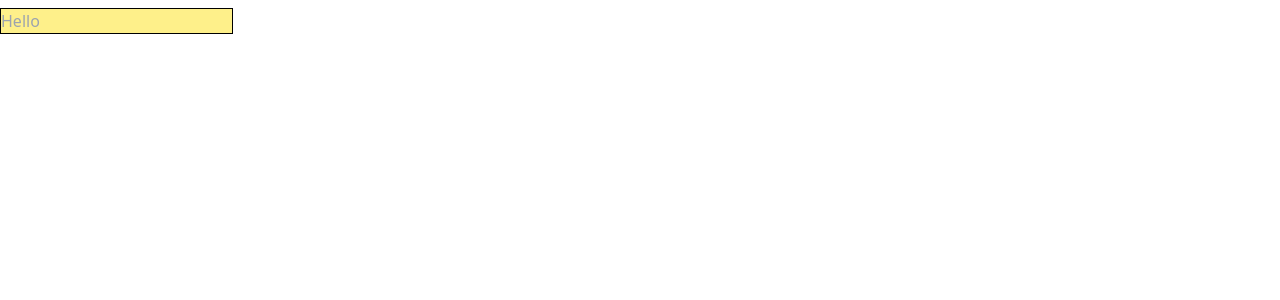
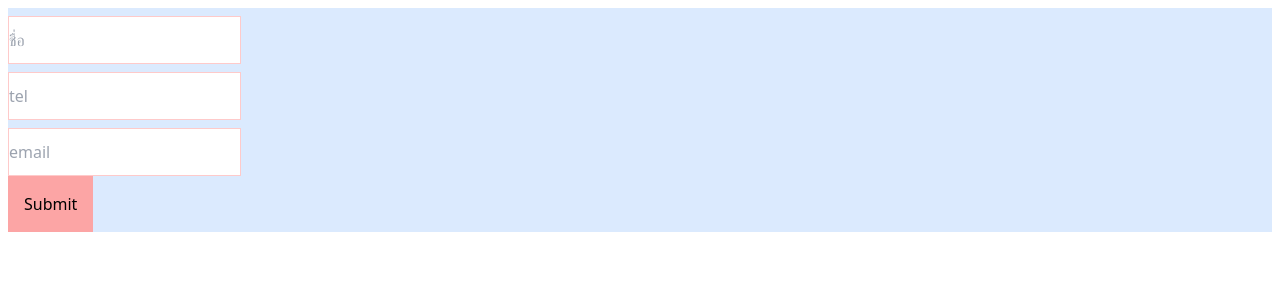
Before and after one commit to soAcademy/workshop-state-and-event, a React (Create React App) app: page / in a window 1280 px wide. Shown: the top 300 px of the page. Built offline with nearby package versions, Linux system fonts and the light colour scheme.

Commit message:
feat: Add Event7

```diff
--- a/src/App.js
+++ b/src/App.js
@@ -4,6 +4,7 @@ import Event3 from "./Events/Event3.js";
 import Event4 from "./Events/Event4.js";
 import Event5 from "./Events/Event5.js";
 import Event6 from "./Events/Event6.js";
+import Event7 from "./Events/Event7.js";
 
 const App = () => {
   return (
@@ -13,7 +14,8 @@ const App = () => {
       {/* <Event3 /> */}
       {/* <Event4 /> */}
       {/* <Event5 /> */}
-      <Event6 />
+      {/* <Event6 /> */}
+      <Event7 />
     </div>
   );
 };
--- /dev/null
+++ b/src/Events/Event7.js
@@ -0,0 +1,30 @@
+import React from "react";
+
+const Event7 = () => {
+    const submitData = (e) => {
+
+        e.preventDefault();
+        const data = {
+            name: e.target[0].value,
+            tel: e.target[1].value,
+            email: e.target[2].value
+        }
+        console.log(data);
+    }
+    return (
+        <form className="m-2 bg-blue-100" onSubmit={(e) => submitData(e)}>
+        <div>
+            <input className="h-12 border border-red-200 mt-2" placeholder="ชื่อ" id="name" required/>
+        </div>
+        <div>
+            <input className="h-12 border border-red-200 mt-2" placeholder="tel" id="tel"/>
+        </div>
+        <div>
+            <input className="h-12 border border-red-200 mt-2" placeholder="email" id="email"/>
+        </div>
+        <button className="bg-red-300 p-4">Submit</button>
+        </form>
+        )
+}
+
+export default Event7;
```
